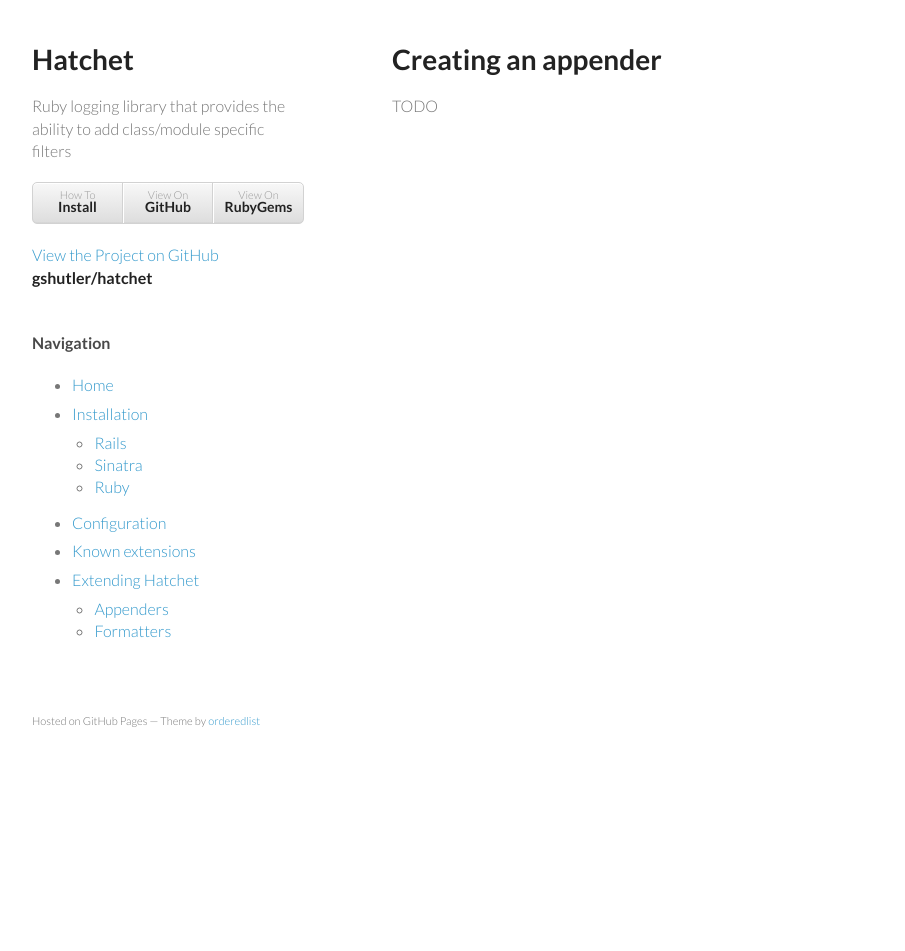
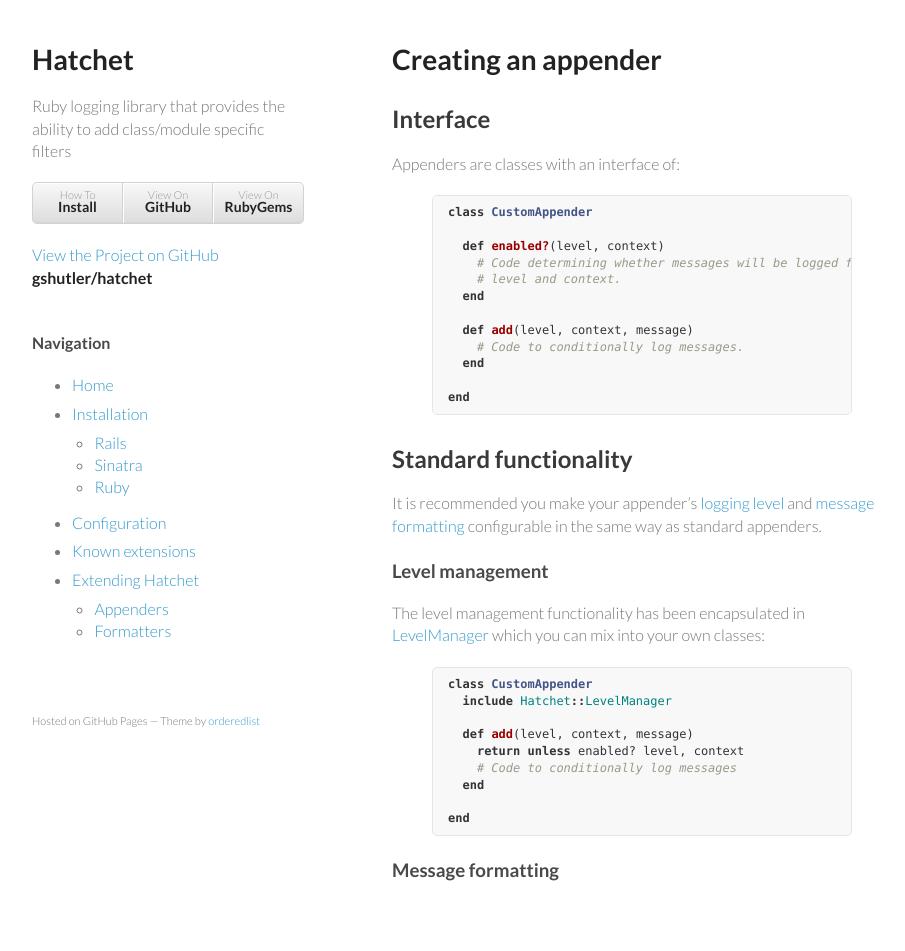
Before and after one commit to gshutler/hatchet, a Jekyll site: the page built from extending/appenders.md, in a window 1280 px wide. Shown: the whole page, without its empty margins (178-1083 px from the left). Built offline with Jekyll 4.4.1, drawn with Linux system fonts in a browser that asks for light colours; before the commit the page ends 900 px from its top, so only the background shows below that.

Commit message:
Documented creating appenders a little

```diff
--- a/extending/appenders.md
+++ b/extending/appenders.md
@@ -5,4 +5,46 @@ title: Hatchet - Creating an appender
 
 # Creating an appender
 
-TODO
+## Interface
+
+Appenders are classes with an interface of:
+
+{% highlight ruby %}
+class CustomAppender
+
+  def enabled?(level, context)
+    # Code determining whether messages will be logged for the
+    # level and context.
+  end
+
+  def add(level, context, message)
+    # Code to conditionally log messages.
+  end
+
+end
+{% endhighlight %}
+
+## Standard functionality
+
+It is recommended you make your appender's [logging level](/hatchet/configuration.html#levels)
+and [message formatting](/hatchet/configuration.html#formatters) configurable in
+the same way as standard appenders.
+
+### Level management
+
+The level management functionality has been encapsulated in [LevelManager](https://github.com/gshutler/hatchet/blob/master/lib/hatchet/level_manager.rb)
+which you can mix into your own classes:
+
+{% highlight ruby %}
+class CustomAppender
+  include Hatchet::LevelManager
+
+  def add(level, context, message)
+    return unless enabled? level, context
+    # Code to conditionally log messages
+  end
+
+end
+{% endhighlight %}
+
+### Message formatting
```
